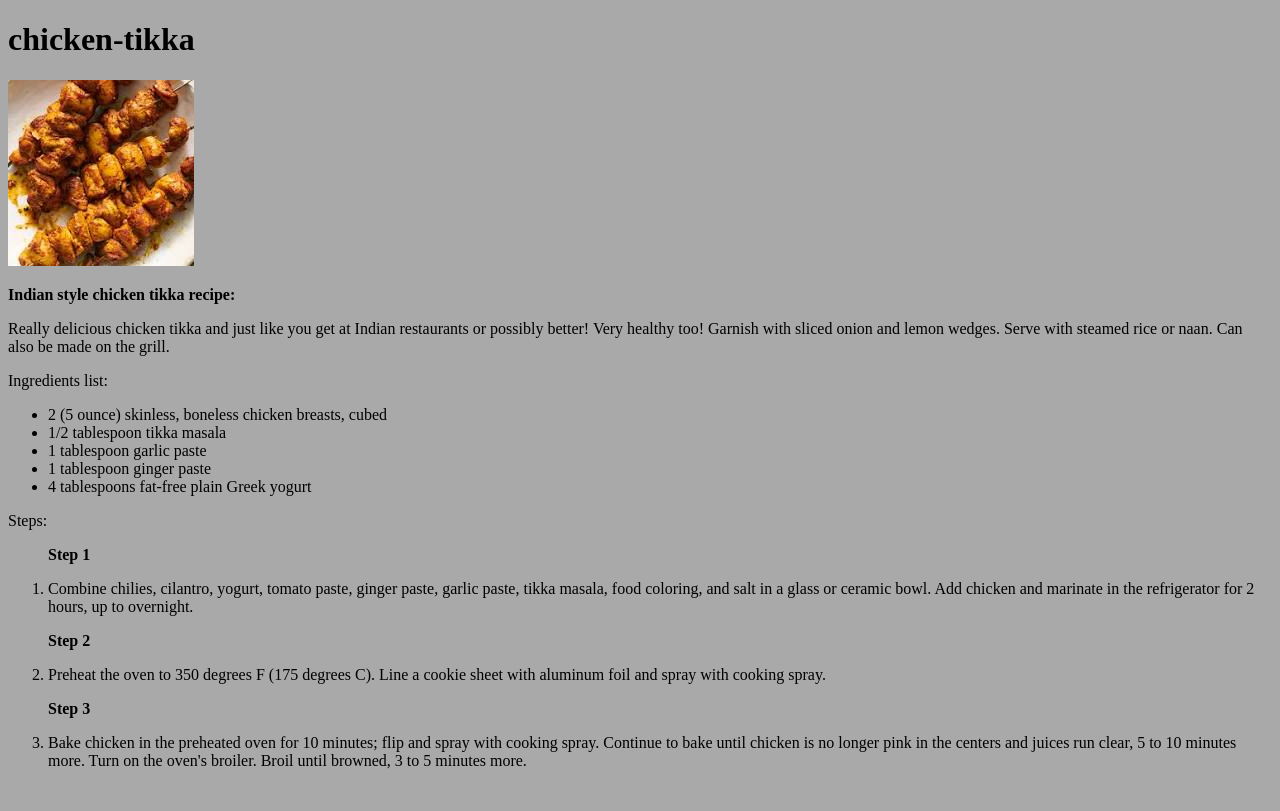
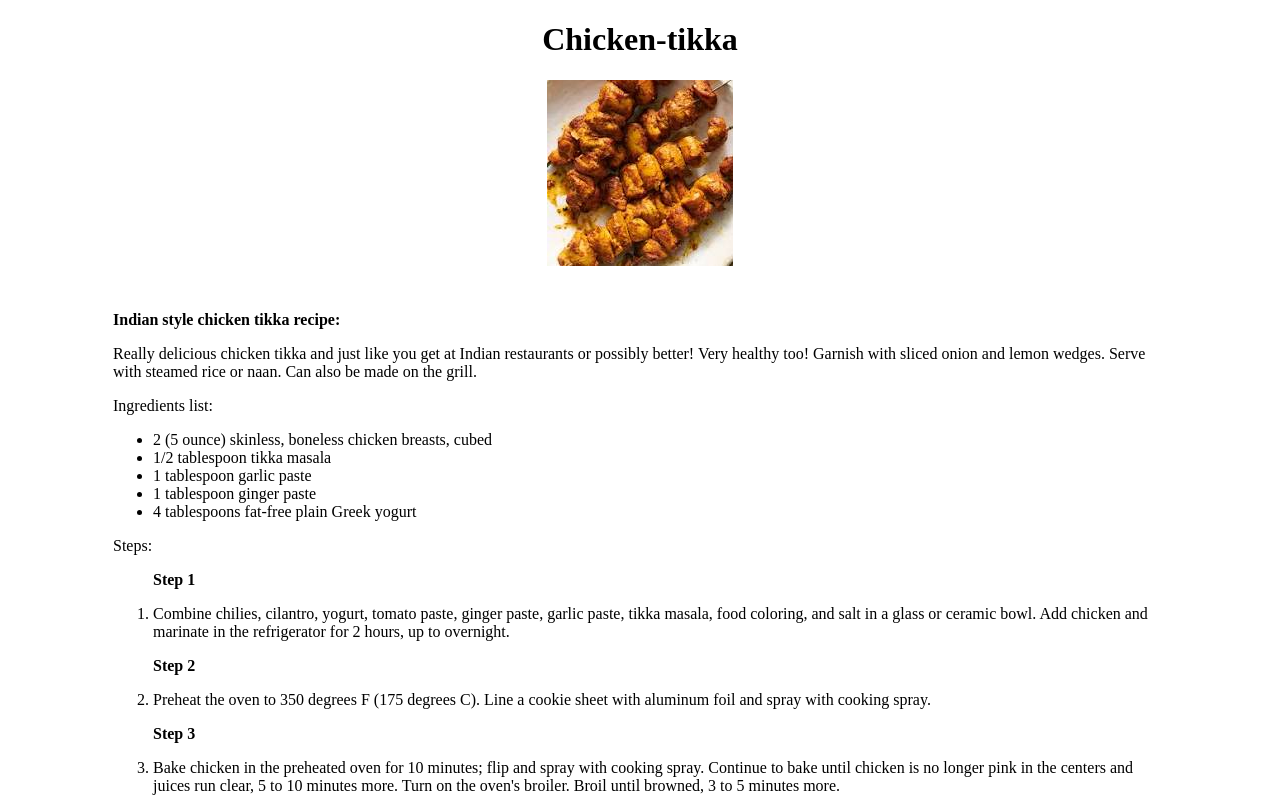
Before and after one commit to SheerazSaeed/1-Odin_project_recipes, a plain HTML site: page recipes/chicken-tikka.html in a window 1280 px wide. Drawn offline with Linux system fonts and the light colour scheme.

Commit message:
box items and text alignment margin, border and padding for all 3 recipes in style.css using intro_1,2 and 3

```diff
--- a/index.css
+++ b/index.css
@@ -1,27 +1,22 @@
 body {
 
-    background-color: darkgrey;
+    background-color: rgb(rgb(228, 196, 138), green, blue);
     color: black;
-}
-
-#bobo {
-
     text-align: center;
 }
 
-#kebab,
-#tikka,
-#biryani {
+.kebab,
+.tikka,
+.biryani {
 
     font-size: 24px;
     color: black;
     background-color: beige ;
 }
 
-#bb,
-#kk,
-#ct {
+button {
 
-    background-color: darkgrey;
-    color: black;
+    margin: auto;
+    padding: 5px;
+    border: 5px solid;
 }
--- a/recipes/chicken-tikka.html
+++ b/recipes/chicken-tikka.html
@@ -4,12 +4,12 @@
         <meta charset="UTF-8">
         <meta name="viewport" content="width=device-width, initial-scale=1.0">
         <title>chicken-tikka</title>
-        <link rel="stylesheet" href="../index.css">
+        <link rel="stylesheet" href="../style.css">
     </head>
 <body id="ct">
-    <h1> chicken-tikka </h1>
+    <h1> Chicken-tikka </h1>
     <img src="./chicken-tikka.jpeg">
-    <p><strong> Indian style chicken tikka recipe: </strong></p>
+    <box class="intro_r2"><p><strong> Indian style chicken tikka recipe: </strong></p>
     <p> Really delicious chicken tikka and just like you get at Indian restaurants or possibly better! Very healthy too!
         Garnish with sliced onion and lemon wedges. Serve with steamed rice or naan. Can also be made on the grill. </p>
     <p>Ingredients list:</p>
@@ -28,7 +28,7 @@
             <p><strong>Step 2</strong></p><li>Preheat the oven to 350 degrees F (175 degrees C). Line a cookie sheet with aluminum foil and spray with cooking spray.</li>
             <p><strong>Step 3</strong></p><li>Bake chicken in the preheated oven for 10 minutes; flip and spray with cooking spray. Continue to bake until chicken is no longer pink in the centers and juices run clear, 5 to 10 minutes more.
                 Turn on the oven's broiler. Broil until browned, 3 to 5 minutes more.</li>
-    </ol>
+    </ol></box>
 </body>
 
 
--- a/style.css
+++ b/style.css
@@ -31,10 +31,13 @@ button {
 
 }
 
-h1.intro_bir {
+.intro_r1,
+.intro_r2,
+.intro_r3 {
 
     margin: 5px;
     border: none;
-    padding: 0px 50px 0px 50px;
+    padding: 20px 100px 0px 100px;
     text-align :left;
+    display:block
 }
```
Also changed, not shown: index.html (+7 -7 lines), recipes/biryani.html (+5 -5 lines), recipes/kebab.html (+4 -4 lines).
